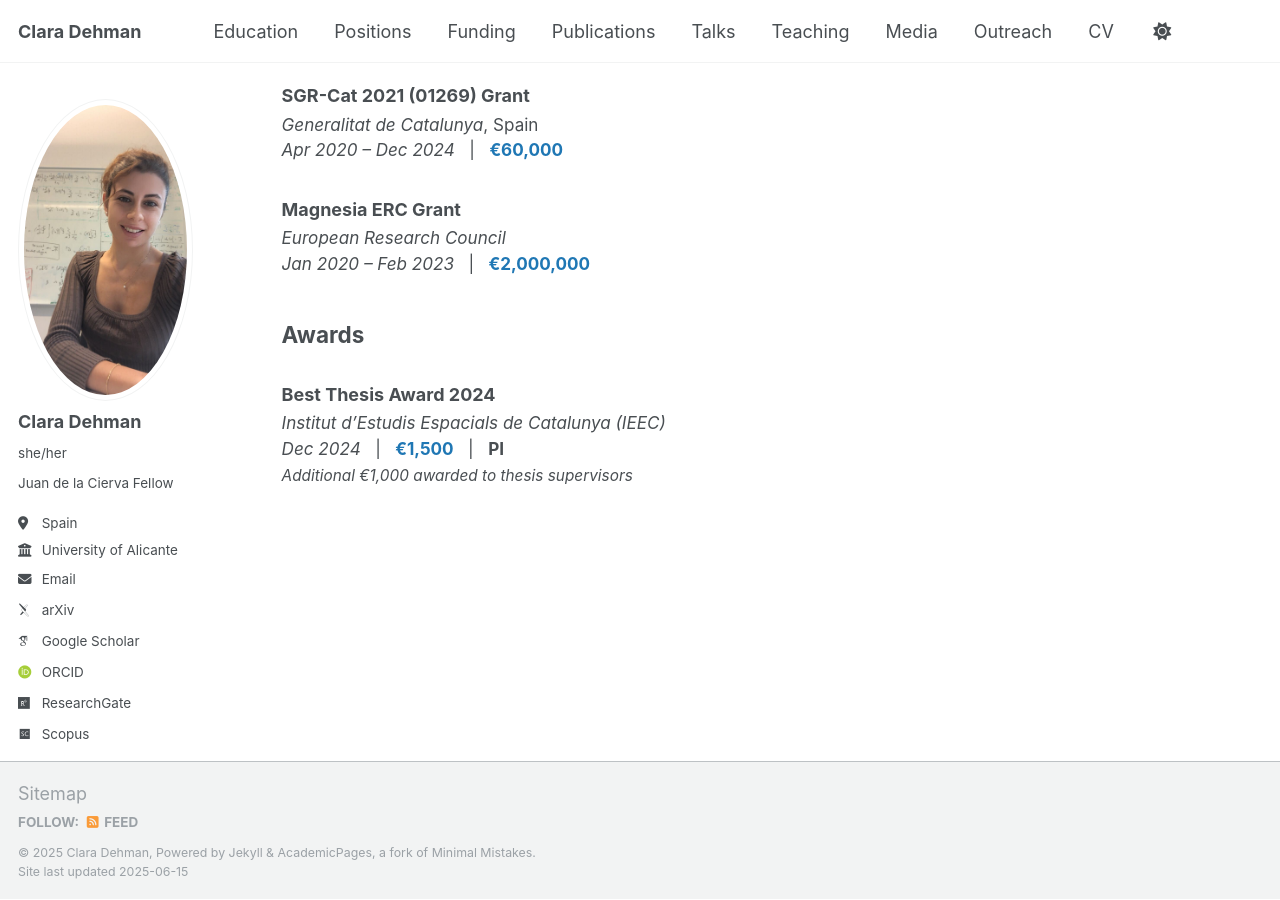
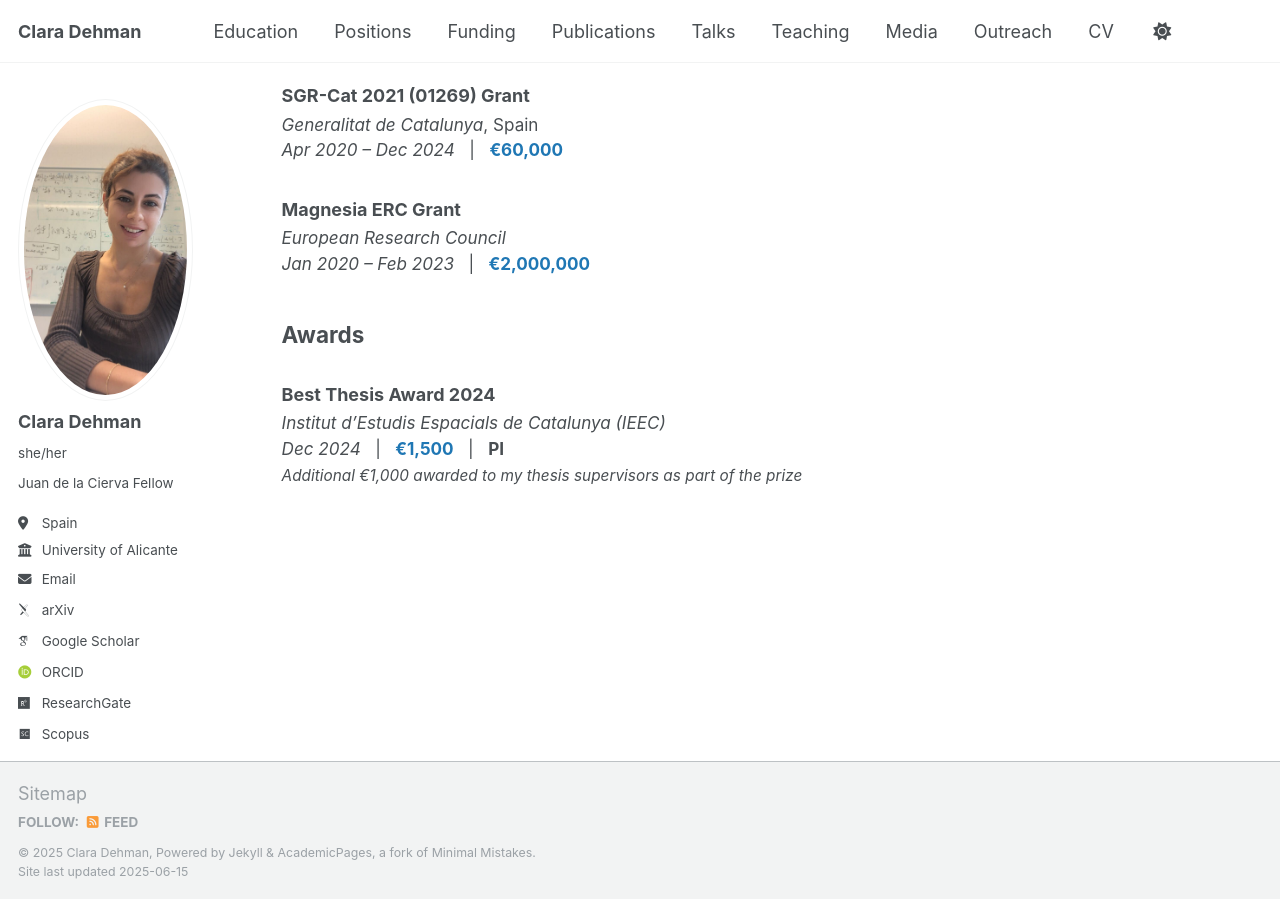
Before and after one commit to ClaraDehman/ClaraDehman.github.io, a Jekyll site: the page built from _pages/funding.html, in a window 1280 px wide and 900 px high, scrolled down 943 px. Built offline with Jekyll 4.4.1, drawn with Linux system fonts in a browser that asks for light colours; some web fonts are replaced.

Commit message:
Update funding.html

```diff
--- a/_pages/funding.html
+++ b/_pages/funding.html
@@ -102,6 +102,6 @@
     <em>Dec 2024</em> &nbsp; | &nbsp;
     <span style="color:#1f77b4; font-weight:bold;">€1,500</span> &nbsp; | &nbsp;
     <strong>PI</strong><br>
-    <span style="font-size: 0.9em;"><em>Additional €1,000 awarded to thesis supervisors</em></span>
+    <span style="font-size: 0.9em;"><em>Additional €1,000 awarded to my thesis supervisors as part of the prize</em></span>
   </p>
 </div>
```
